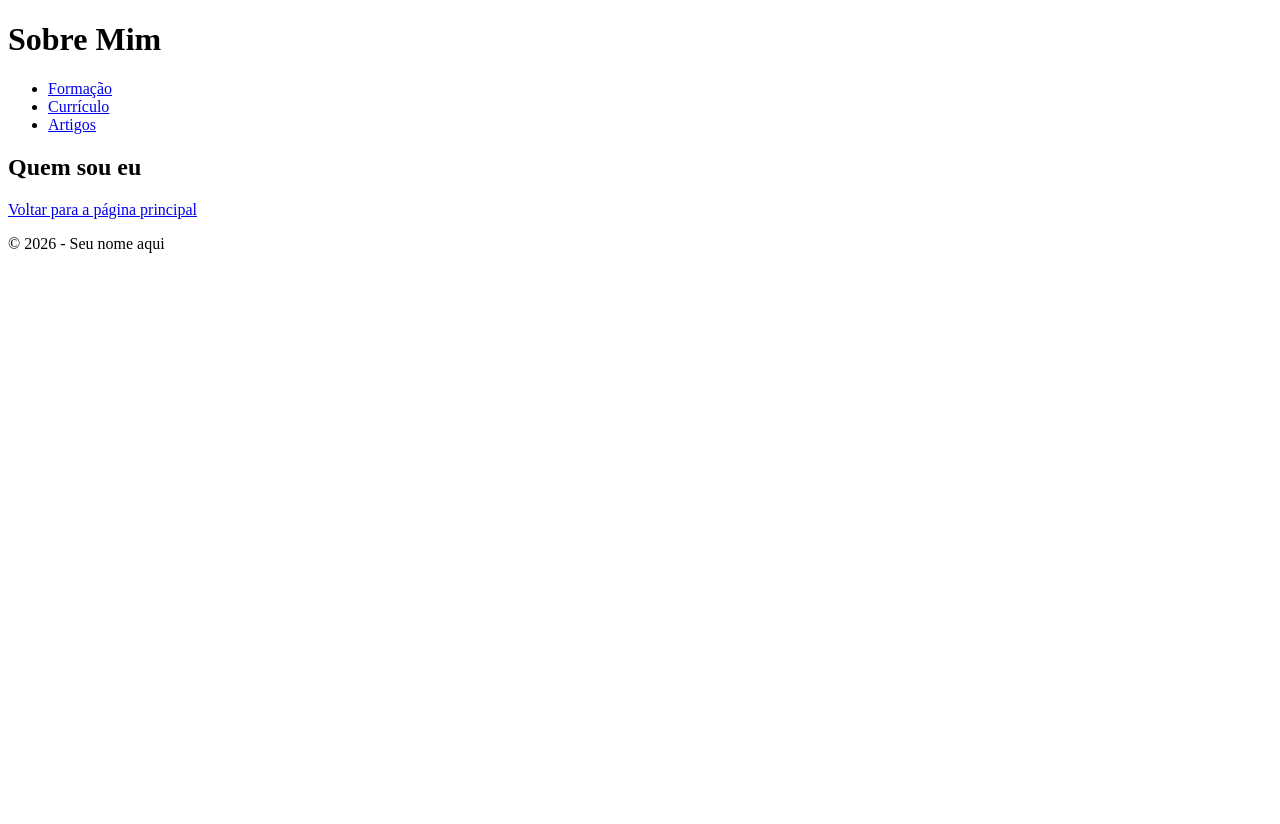
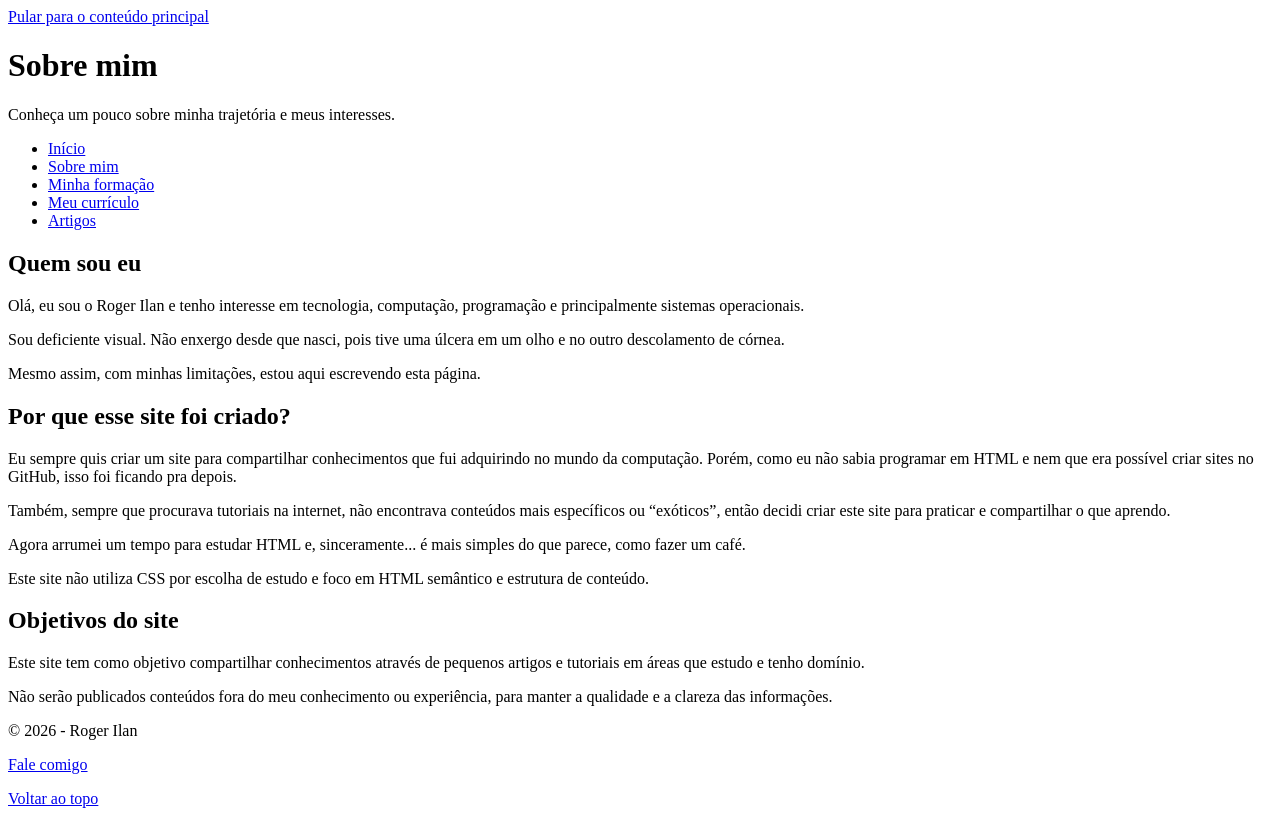
Before and after one commit to roger2-ilan/blog, a plain HTML site: page sobre.html in a window 1280 px wide. Before the commit the page ends 800 px from the top, so only its background shows below. Drawn offline with Linux system fonts and the light colour scheme.

Commit message:
Melhorias na página sobre
ALgumas melhorias nesta página

```diff
--- a/sobre.html
+++ b/sobre.html
@@ -1,37 +1,97 @@
 <!DOCTYPE html>
 <html lang="pt-BR">
+
 <head>
     <meta charset="UTF-8">
-    <title>Sobre Mim</title>
+    <meta name="viewport" content="width=device-width, initial-scale=1.0">
+
+    <title>Sobre mim</title>
 </head>
-<body>
 
-    <h1>Sobre Mim</h1>
+<body id="topo">
 
-    <!-- Navegação principal -->
-    <nav>
-        <ul>
-            <li><a href="formacao.html">Formação</a></li>
-            <li><a href="curriculo.html">Currículo</a></li>
-            <li><a href="artigos/">Artigos</a></li>
-        </ul>
-    </nav>
+<a href="#conteudo">Pular para o conteúdo principal</a>
 
-    <!-- Apresentação -->
+<header>
+    <h1>Sobre mim</h1>
+
+    <p>
+        Conheça um pouco sobre minha trajetória e meus interesses.
+    </p>
+</header>
+
+<nav aria-label="Menu principal">
+  <ul>
+    <li><a href="index.html">Início</a></li>
+    <li><a href="sobre.html">Sobre mim</a></li>
+    <li><a href="formacao.html">Minha formação</a></li>
+    <li><a href="curriculo.html">Meu currículo</a></li>
+    <li><a href="artigos/">Artigos</a></li>
+  </ul>
+</nav>
+
+<main id="conteudo">
+
     <section>
         <h2>Quem sou eu</h2>
+
         <p>
-            <!-- Escreva aqui sobre você -->
+            Olá, eu sou o Roger Ilan e tenho interesse em tecnologia,
+            computação, programação e principalmente sistemas operacionais.
+        </p>
+
+        <p>
+            Sou deficiente visual. Não enxergo desde que nasci, pois tive uma úlcera em um olho
+            e no outro descolamento de córnea.
+        </p>
+
+        <p>
+            Mesmo assim, com minhas limitações, estou aqui escrevendo esta página.
         </p>
     </section>
 
-    <!-- Rodapé -->
-    <footer>
+    <section>
+        <h2>Por que esse site foi criado?</h2>
+
         <p>
-            <a href="index.html">Voltar para a página principal</a>
+            Eu sempre quis criar um site para compartilhar conhecimentos que fui adquirindo no mundo da computação.
+            Porém, como eu não sabia programar em HTML e nem que era possível criar sites no GitHub, isso foi ficando pra depois.
         </p>
-        <p>© 2026 - Seu nome aqui</p>
-    </footer>
+
+        <p>
+            Também, sempre que procurava tutoriais na internet, não encontrava conteúdos mais específicos ou “exóticos”,
+            então decidi criar este site para praticar e compartilhar o que aprendo.
+        </p>
+
+        <p>
+            Agora arrumei um tempo para estudar HTML e, sinceramente... é mais simples do que parece, como fazer um café.
+        </p>
+
+        <p>
+            Este site não utiliza CSS por escolha de estudo e foco em HTML semântico e estrutura de conteúdo.
+        </p>
+    </section>
+
+    <section>
+        <h2>Objetivos do site</h2>
+
+        <p>
+            Este site tem como objetivo compartilhar conhecimentos através de pequenos artigos e tutoriais
+            em áreas que estudo e tenho domínio.
+        </p>
+
+        <p>
+            Não serão publicados conteúdos fora do meu conhecimento ou experiência, para manter a qualidade e a clareza das informações.
+        </p>
+    </section>
+
+</main>
+
+<footer>
+    <p>© 2026 - Roger Ilan</p>
+    <p><a href="contato.html">Fale comigo</a></p>
+    <p><a href="#topo">Voltar ao topo</a></p>
+</footer>
 
 </body>
 </html>
```
Also changed, not shown: index.html (+2 -2 lines).
